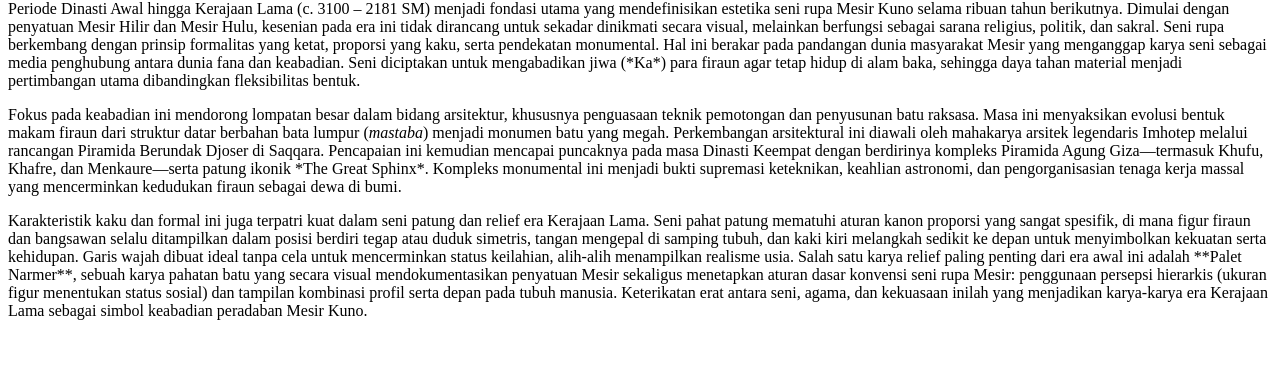
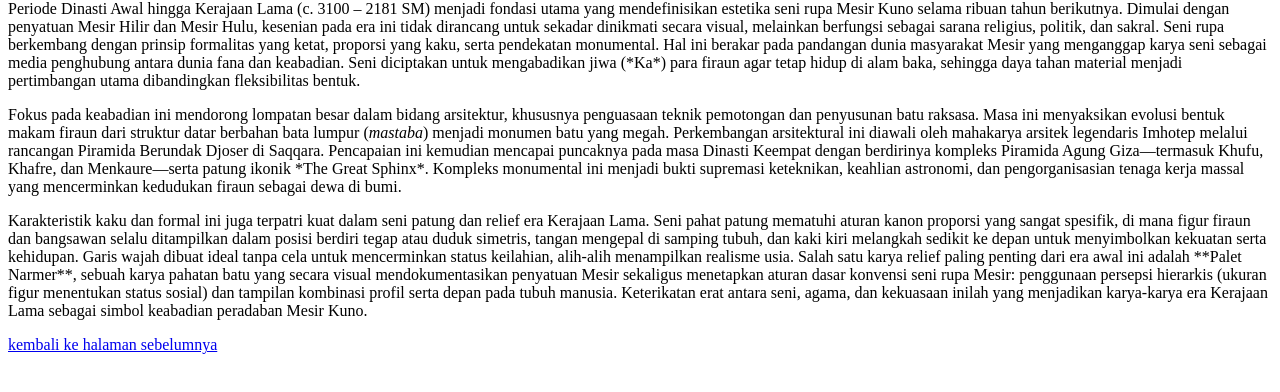
Before and after one commit to gabrielk25/week-02, a plain HTML site: page dinasti-awal.html in a window 1280 px wide. Shown: the part 66-458 px from the top of the page. Drawn offline with Linux system fonts and the light colour scheme.

Commit message:
Update dinasti-awal.html

```diff
--- a/dinasti-awal.html
+++ b/dinasti-awal.html
@@ -19,6 +19,6 @@ Fokus pada keabadian ini mendorong lompatan besar dalam bidang arsitektur, khusu
 <p>
 Karakteristik kaku dan formal ini juga terpatri kuat dalam seni patung dan relief era Kerajaan Lama. Seni pahat patung mematuhi aturan kanon proporsi yang sangat spesifik, di mana figur firaun dan bangsawan selalu ditampilkan dalam posisi berdiri tegap atau duduk simetris, tangan mengepal di samping tubuh, dan kaki kiri melangkah sedikit ke depan untuk menyimbolkan kekuatan serta kehidupan. Garis wajah dibuat ideal tanpa cela untuk mencerminkan status keilahian, alih-alih menampilkan realisme usia. Salah satu karya relief paling penting dari era awal ini adalah **Palet Narmer**, sebuah karya pahatan batu yang secara visual mendokumentasikan penyatuan Mesir sekaligus menetapkan aturan dasar konvensi seni rupa Mesir: penggunaan persepsi hierarkis (ukuran figur menentukan status sosial) dan tampilan kombinasi profil serta depan pada tubuh manusia. Keterikatan erat antara seni, agama, dan kekuasaan inilah yang menjadikan karya-karya era Kerajaan Lama sebagai simbol keabadian peradaban Mesir Kuno.
 </p>
-<a href="index.html" kembali ke halaman sebelumnya </a>
+<a href="index.html"> kembali ke halaman sebelumnya </a>
 
 </body>
```
